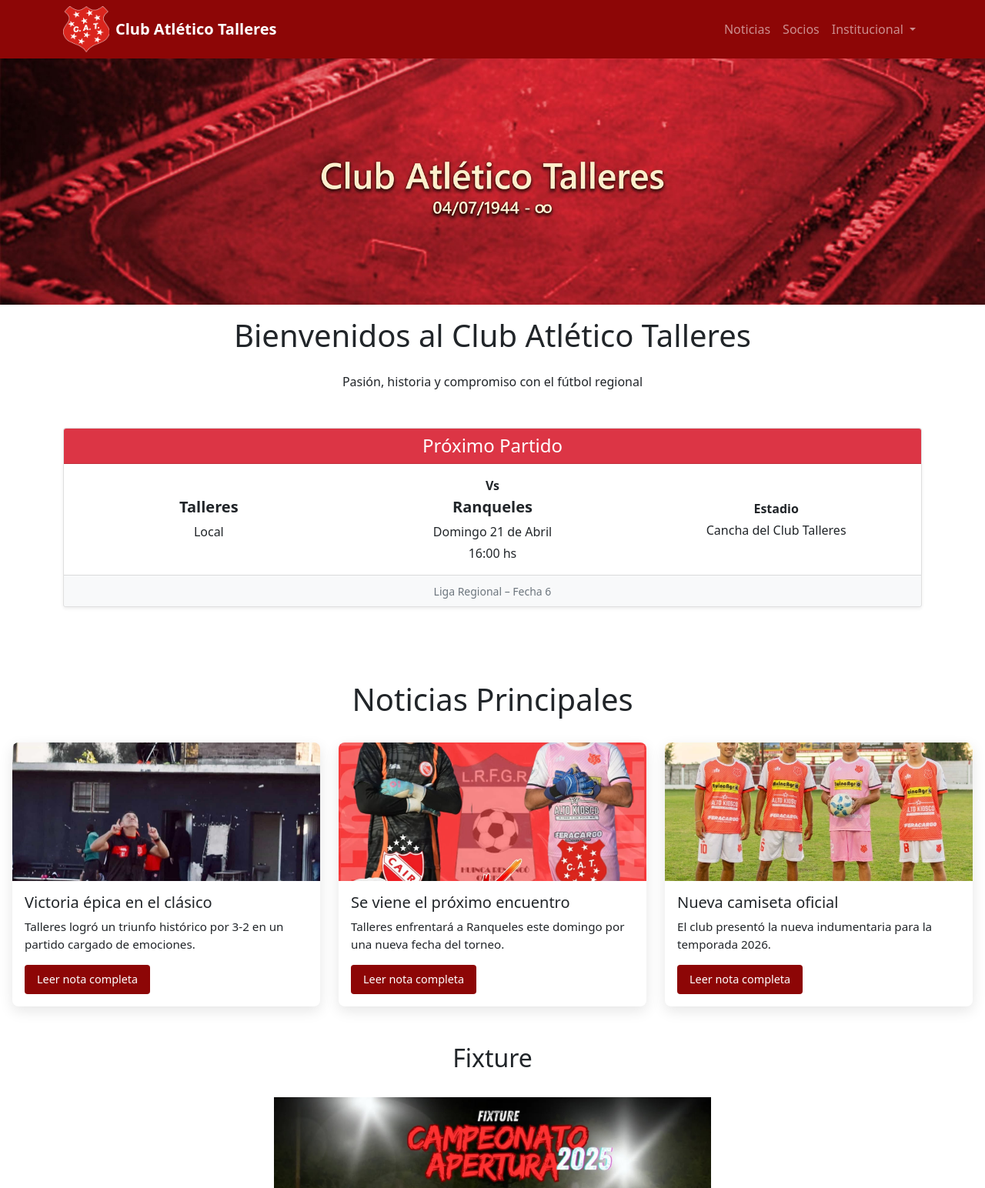
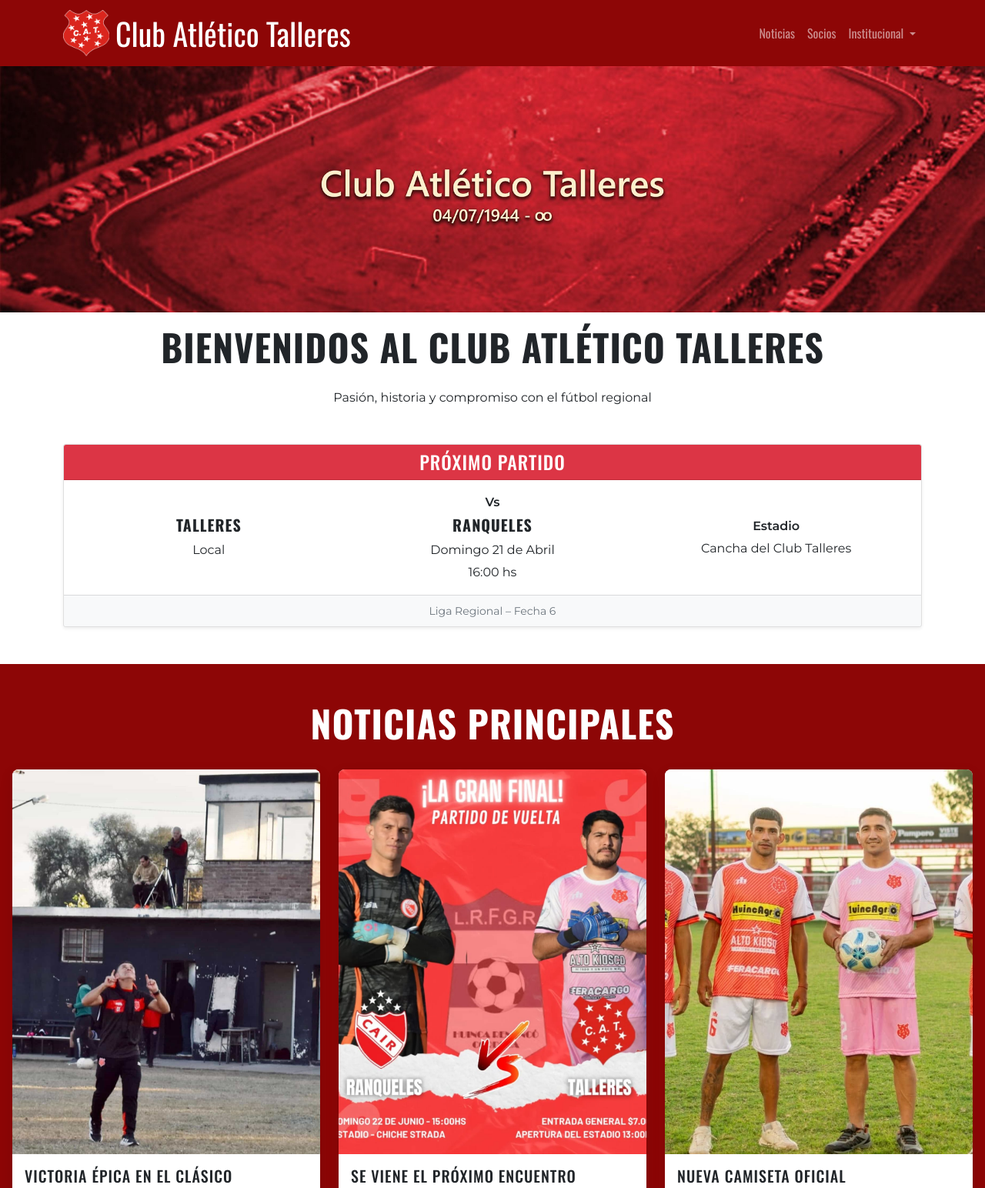
Before and after one commit to ebertzmatias1/proyecto-cat, a plain HTML site: page index.html in a window 1280 px wide. Shown: the top 1544 px of the page at 77% size. Drawn offline with nearby package versions, Linux system fonts and the light colour scheme.

Commit message:
Trabajo en integracion de Google fonts, mejora visual de la section den= noticias, optimizacion de tamano de imagenes para mejorar la proporcion, correciones de respoinsive en distintas resoluciones y ajustes menores en al diseno general, ademas ultima revision y correcciones en la semantica y estructura del codigo, lista entrega final.

```diff
--- a/index.html
+++ b/index.html
@@ -7,11 +7,17 @@
     <meta name="keywords" content="Club Atletico Talleres, Huinca Renancó, Liga Regional de Futbol General Roca, fútbol">
     <title>Club Atlético Talleres</title>
 
+    <!-- Google fonts -->
+    <link rel="preconnect" href="https://fonts.googleapis.com">
+    <link rel="preconnect" href="https://fonts.gstatic.com" crossorigin>
+    <link href="https://fonts.googleapis.com/css2?family=Montserrat:wght@300;400;500;600&family=Oswald:wght@400;500;600;700&display=swap" rel="stylesheet">
+
+
     <!-- Bootstrap -->
     <link href="https://cdn.jsdelivr.net/npm/bootstrap@5.0.2/dist/css/bootstrap.min.css" rel="stylesheet">
 
-    <!-- Google Fonts -->
-    <link rel="preconnect" href="https://fonts.googleapis.com">
+    <!-- Bootsrap icons -->
+    <link rel="stylesheet" href="https://cdn.jsdelivr.net/npm/bootstrap-icons@1.10.5/font/bootstrap-icons.css">
 
     <!-- CSS Propio -->
     <link rel="stylesheet" href="css/styles.css">
@@ -118,7 +124,7 @@
 
         <!-- Noticia 2 -->
         <article class="noticia-card">
-      <img src="images/proximo partido.jfif">
+          <img src="images/proximo partido.jfif" alt="Proximo partido">
           <div class="noticia-content">
             <h5>Se viene el próximo encuentro</h5>
             <p>
@@ -130,7 +136,7 @@
 
         <!--noticia 3 -->
         <article class="noticia-card">
-      <img src="images/camiseta.jfif" alt="camiseta nueva">
+          <img src="images/camiseta.jfif" alt="Presentacion de camiseta nueva">
           <div class="noticia-content">
             <h5>Nueva camiseta oficial</h5>
             <p>
@@ -141,8 +147,6 @@
         </article>
       </div>
   </section>
-
-
 
     <!-- Fixture -->
   <section class="fixture">
--- a/sass/base/_animation.scss
+++ b/sass/base/_animation.scss
@@ -4,3 +4,13 @@
     transform: translateY(0);
   }
 }
+
+.fade-in {
+  opacity: 0;
+  animation: fadeIn 0.8s ease forwards;
+}
+@keyframes fadeIn {
+  to {
+    opacity: 1;
+  }
+}
--- a/sass/base/_reset.scss
+++ b/sass/base/_reset.scss
@@ -4,3 +4,13 @@
     margin: 0;
     box-sizing: border-box;
 }
+
+body {
+  font-family: 'Montserrat', sans-serif;
+}
+
+h1, h2, h3, h4, h5 {
+  font-family: 'Oswald', sans-serif;
+  letter-spacing: 1px;
+  text-transform: uppercase;
+}
--- a/sass/components/_cards.scss
+++ b/sass/components/_cards.scss
@@ -29,7 +29,7 @@
 
   img {
     width: 100%;
-    height: 180px;
+    height: 500px;
     object-fit: cover;
   }
 }
@@ -41,7 +41,7 @@
     margin-bottom: 0.5rem;
   }
   p {
-    font-size: 0.95rem;
+    font-size: 1rem;
     margin-bottom: 1rem;
   }
 }
--- a/sass/layout/_footer.scss
+++ b/sass/layout/_footer.scss
@@ -19,11 +19,12 @@
     a {
       display: block;
       color: $color-white;
-      text-decoration: none;
-      margin-bottom: 0.3rem;
+      font-size: 1.5rem;
+      margin-right: 1rem;
+      transition: color 0.3s ease;
 
       &:hover {
-        text-decoration: underline;
+        color: $color-primary;
       }
     }
   }
--- a/sass/layout/_navbar.scss
+++ b/sass/layout/_navbar.scss
@@ -1,10 +1,14 @@
 /*Navbar*/
 .navbar {
-  background-color: $color-primary;
+  background-color: #8d0606;
+  font-family: "Montserrat";
 }
 
 .navbar-brand {
-  font-weight: bold;
+  color: $color-white;
+  font-size: 2.5rem;
+  font-family: oswald, sans-serif;
+
 
   &:hover {
     color: $color-white;
@@ -21,10 +25,13 @@
 
 .nav-link {
   color: $color-white;
+  font-family: oswald, sans-serif;
+  font-size: 1rem;
 
   &:hover {
     color: $color-white;
-    text-decoration: underline;
+    text-overflow: clip;
+
   }
 }
 
@@ -46,8 +53,3 @@
   width: 60px;
   height: 60px;
 }
-
-.logo-nav {
-  width: 60px;
-  height: 60px;
-}
--- a/sass/layout/_sections.scss
+++ b/sass/layout/_sections.scss
@@ -1,3 +1,21 @@
+/* body general */
+
+h1 {
+  font-size: 3rem;
+  font-weight: 700;
+}
+
+h2 {
+  font-size: 2rem;
+  font-weight: 600;
+}
+
+p {
+  font-weight: 400;
+  line-height: 1.6;
+}
+
+
 /*banner del hero*/
 
 .banner {
@@ -36,9 +54,22 @@
   align-content: center;
   .images-fixture {
   width: 600px;
-  height:auto;
+  height: auto;
   object-fit: cover;
-  padding: 1rem;
-  border-radius: 10px;
+  display: block;
+  margin-left: auto;
+  margin-right: auto;
+
 }
 }
+.noticias {
+  padding: 3rem 1rem;
+  background-color: $color-primary;
+
+  &-title {
+    text-align: center;
+    color: $color-white;
+    margin-bottom: 2rem;
+
+  }
+}
--- a/sass/style.scss
+++ b/sass/style.scss
@@ -17,5 +17,3 @@
 @import "../sass/components/buttons" ;
 @import "../sass/components/cards";
 @import "../sass/components/forms";
-
-/**/
--- a/sass/utilities/_variables.scss
+++ b/sass/utilities/_variables.scss
@@ -11,7 +11,7 @@
 $color-text: #333333;
 
 //* tipografia *//
-$font-base: Arial, Helvetica, sans-serif;
+$font-base: 'Montserrat' sans-serif, oswald, sans-serif;
 
 //*navbar particular*//
 $navbar-height: 70px;
```
Also changed, not shown: pages/historia.html (+6 -0 lines), pages/noticias.html (+8 -2 lines), pages/socios.html (+6 -0 lines), css/styles.css, 1 other file. Lines whose indentation alone changed are shown as unchanged.
